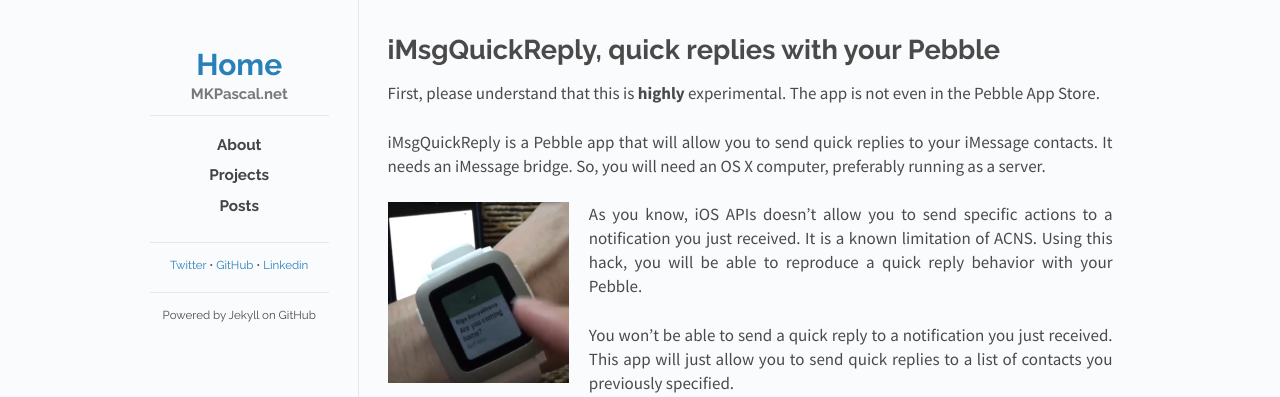
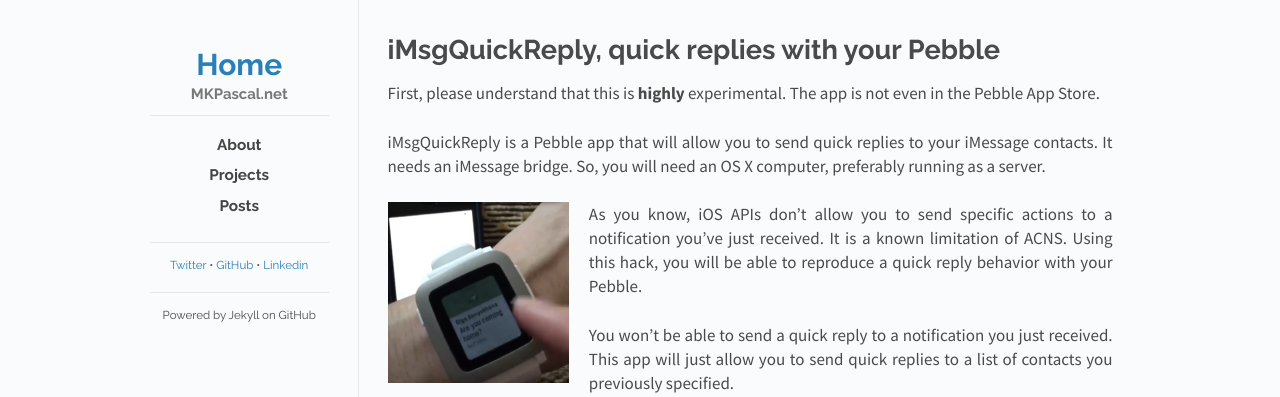
Before and after one commit to mkpascal/mkpascal.github.io, a Jekyll site: the page built from _posts/2015-06-26-imsgquickreply-pebble-time.md, in a window 1280 px wide. Shown: the top 397 px of the page. Built offline with Jekyll 4.4.1, drawn with Linux system fonts in a browser that asks for light colours; nearby versions of some CDN libraries.

Commit message:
Update 2015-06-26-imsgquickreply-pebble-time.md

```diff
--- a/_posts/2015-06-26-imsgquickreply-pebble-time.md
+++ b/_posts/2015-06-26-imsgquickreply-pebble-time.md
@@ -12,7 +12,7 @@ It needs an iMessage bridge. So, you will need an OS X computer, preferably runn
 
 <img src="https://www.mkpascal.net/images/public/pebble.png" style="width:25%;float:left;padding: 0px 20px 10px 0px;">
 
-As you know, iOS APIs doesn't allow you to send specific actions to a notification you just received.
+As you know, iOS APIs don't allow you to send specific actions to a notification you've just received.
 It is a known limitation of ACNS. Using this hack, you will be able to reproduce a quick reply behavior with your Pebble.
 
 You won't be able to send a quick reply to a notification you just received.
```
